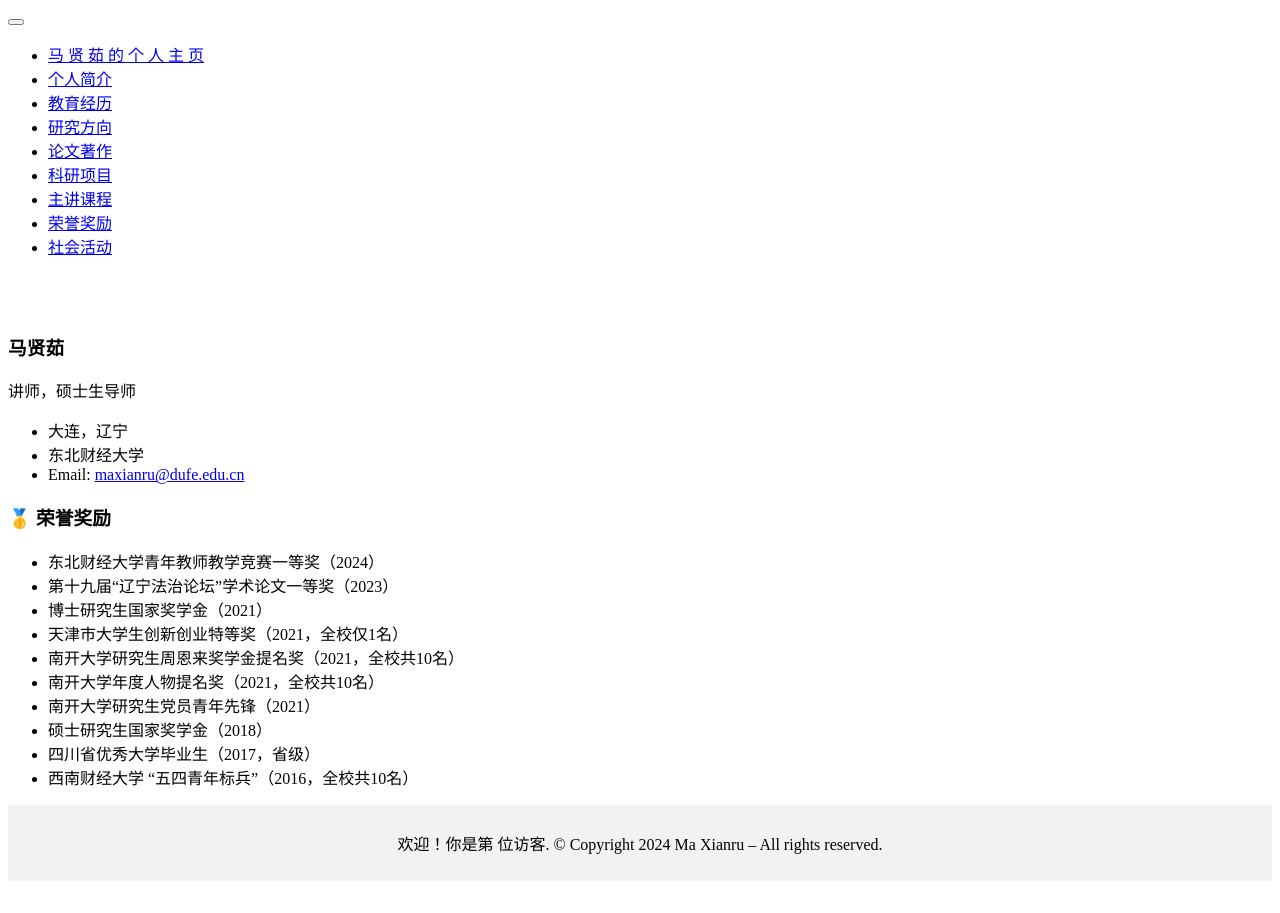
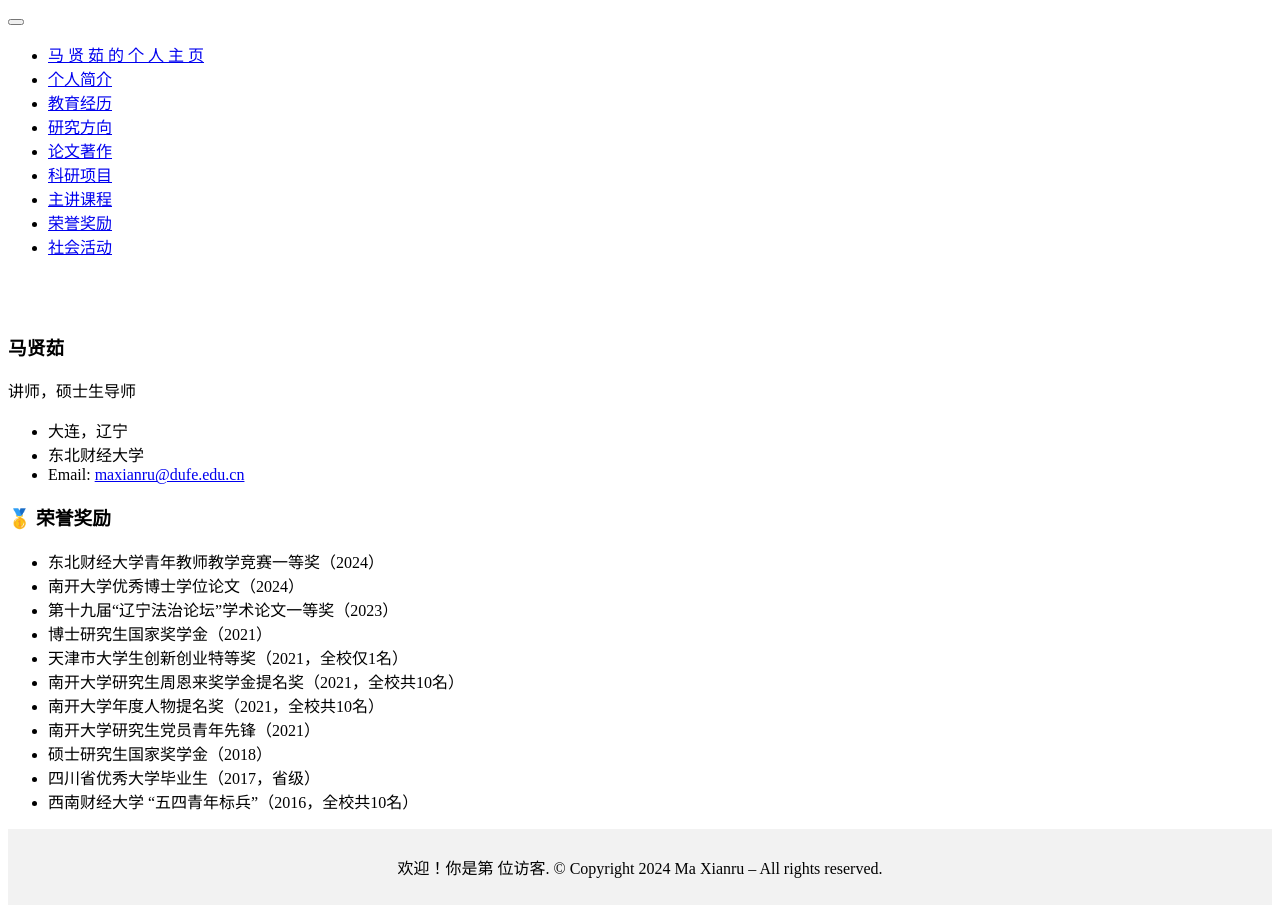
Before and after one commit to maxianru/maxianru.github.io, a Jekyll site: the page built from _pages/includes/honers.md, in a window 1280 px wide. Built offline with Jekyll 4.4.1, drawn with Linux system fonts in a browser that asks for light colours; our own code applies the rules of GitHub Pages for plain Markdown files.

Commit message:
Update honers.md

```diff
--- a/_pages/includes/honers.md
+++ b/_pages/includes/honers.md
@@ -1,5 +1,6 @@
 # 🥇 荣誉奖励
 - 东北财经大学青年教师教学竞赛一等奖（2024）
+- 南开大学优秀博士学位论文（2024）
 - 第十九届“辽宁法治论坛”学术论文一等奖（2023）
 - 博士研究生国家奖学金（2021）
 - 天津市大学生创新创业特等奖（2021，全校仅1名）
```
